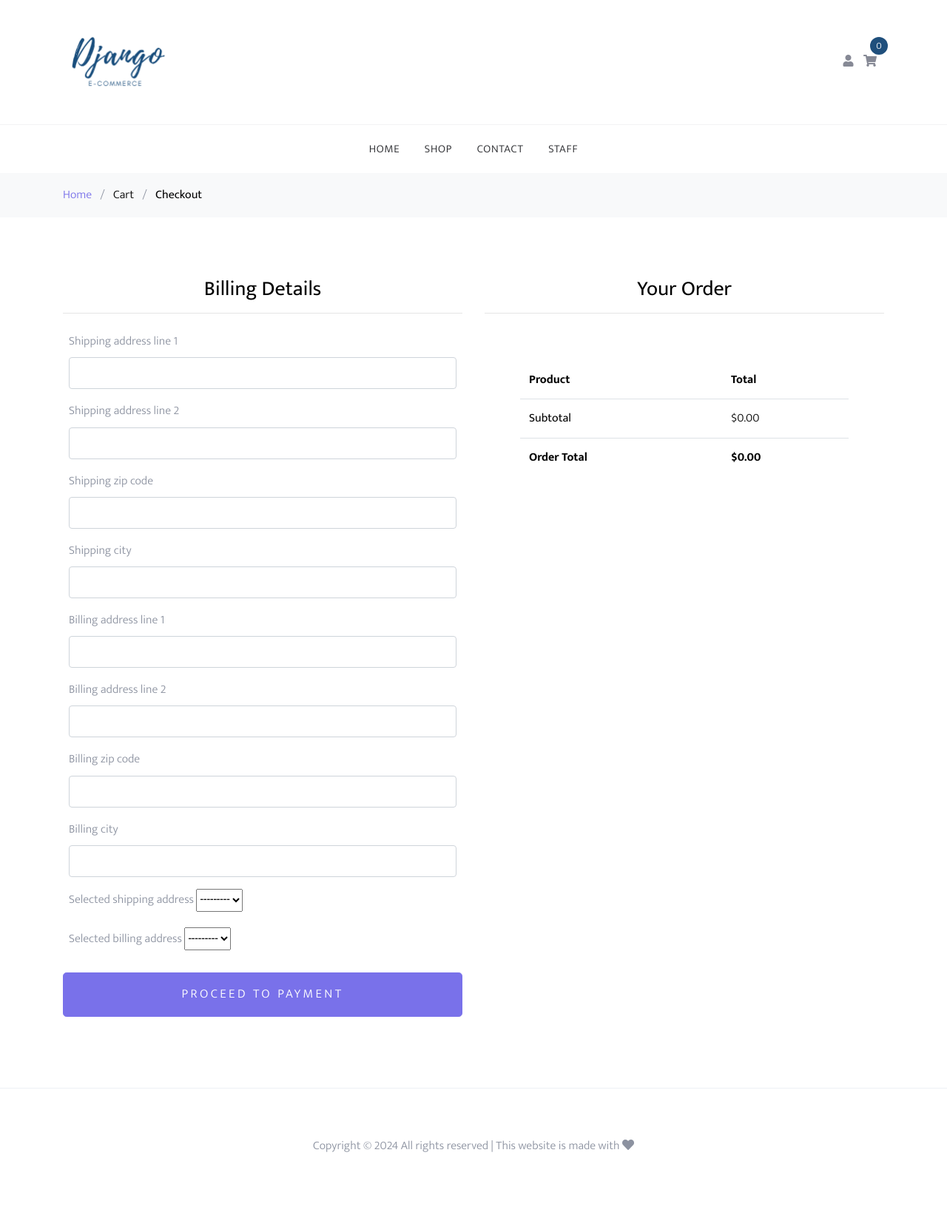
After one commit to mbafadeyi/asa, a Django app: page /cart/checkout/ in a window 1280 px wide. The commit adds this page. Shown: the whole page at 74% size. Run offline with Django 5.2, Linux system fonts and the light colour scheme; the visitor is signed in with stand-in values (Sample User, id 1); data comes from the database, SQL or seed files in the repository; data that the repository does not hold is empty; some libraries are stand-ins or nearby versions.

Commit message:
Checkout

```diff
--- a/cart/forms.py
+++ b/cart/forms.py
@@ -1,6 +1,9 @@
 from django import forms
+from django.contrib.auth import get_user_model
 
-from .models import ColourVariation, OrderItem, Product, SizeVariation
+from .models import Address, ColourVariation, OrderItem, Product, SizeVariation
+
+User = get_user_model()
 
 
 class AddToCartForm(forms.ModelForm):
@@ -18,3 +21,66 @@ class AddToCartForm(forms.ModelForm):
 
         self.fields["colour"].queryset = product.available_colours.all()
         self.fields["size"].queryset = product.available_sizes.all()
+
+
+class AddressForm(forms.Form):
+    shipping_address_line_1 = forms.CharField(required=False)
+    shipping_address_line_2 = forms.CharField(required=False)
+    shipping_zip_code = forms.CharField(required=False)
+    shipping_city = forms.CharField(required=False)
+
+    billing_address_line_1 = forms.CharField(required=False)
+    billing_address_line_2 = forms.CharField(required=False)
+    billing_zip_code = forms.CharField(required=False)
+    billing_city = forms.CharField(required=False)
+
+    selected_shipping_address = forms.ModelChoiceField(
+        Address.objects.none(), required=False
+    )
+    selected_billing_address = forms.ModelChoiceField(
+        Address.objects.none(), required=False
+    )
+
+    def __init__(self, *args, **kwargs):
+        user_id = kwargs.pop("user_id")
+        super().__init__(*args, **kwargs)
+
+        user = User.objects.get(id=user_id)
+
+        shipping_address_qs = Address.objects.filter(
+            user=user,
+            address_type="S",
+        )
+
+        billing_address_qs = Address.objects.filter(
+            user=user,
+            address_type="B",
+        )
+
+        self.fields["selected_shipping_address"].queryset = shipping_address_qs
+        self.fields["selected_billing_address"].queryset = billing_address_qs
+
+    def clean(self):
+        data = self.cleaned_data
+
+        selected_shipping_address = data.get("selected_shipping_address", None)
+        if selected_shipping_address is None:
+            if not data.get("shipping_address_line_1", None):
+                self.add_error("shipping_address_line_1", "Please fill in this field!")
+            if not data.get("shipping_address_line_2", None):
+                self.add_error("shipping_address_line_2", "Please fill in this field!")
+            if not data.get("shipping_zip_code", None):
+                self.add_error("shipping_zip_code", "Please fill in this field!")
+            if not data.get("shipping_city", None):
+                self.add_error("shipping_city", "Please fill in this field!")
+
+        selected_billing_address = data.get("selected_billing_address", None)
+        if selected_billing_address is None:
+            if not data.get("billing_address_line_1", None):
+                self.add_error("billing_address_line_1", "Please fill in this field!")
+            if not data.get("billing_address_line_2", None):
+                self.add_error("billing_address_line_2", "Please fill in this field!")
+            if not data.get("billing_zip_code", None):
+                self.add_error("billing_zip_code", "Please fill in this field!")
+            if not data.get("billing_city", None):
+                self.add_error("billing_city", "Please fill in this field!")
--- a/cart/urls.py
+++ b/cart/urls.py
@@ -22,4 +22,5 @@ urlpatterns = [
         views.RemoveFromCartView.as_view(),
         name="remove-from-cart",
     ),
+    path("checkout/", views.CheckoutView.as_view(), name="checkout"),
 ]
--- a/cart/views.py
+++ b/cart/views.py
@@ -1,8 +1,9 @@
+from django.contrib import messages
 from django.shortcuts import get_object_or_404, redirect, reverse
 from django.views import generic
 
-from .forms import AddToCartForm
-from .models import OrderItem, Product
+from .forms import AddressForm, AddToCartForm
+from .models import Address, OrderItem, Product
 from .utils import get_or_set_order_session
 
 
@@ -88,3 +89,57 @@ class RemoveFromCartView(generic.View):
         order_item = get_object_or_404(OrderItem, id=kwargs["pk"])
         order_item.delete()
         return redirect("cart:summary")
+
+
+class CheckoutView(generic.FormView):
+    template_name = "cart/checkout.html"
+    form_class = AddressForm
+
+    def get_success_url(self):
+        return reverse("home")  # TODO: payment
+
+    def form_valid(self, form):
+        order = get_or_set_order_session(self.request)
+        selected_shipping_address = form.cleaned_data.get("selected_shipping_address")
+        selected_billing_address = form.cleaned_data.get("selected_billing_address")
+
+        if selected_shipping_address:
+            order.shipping_address = selected_shipping_address
+        else:
+            address = Address.objects.create(
+                address_type="S",
+                user=self.request.user,
+                address_line_1=form.cleaned_data["shipping_address_line_1"],
+                address_line_2=form.cleaned_data["shipping_address_line_2"],
+                zip_code=form.cleaned_data["shipping_zip_code"],
+                city=form.cleaned_data["shipping_city"],
+            )
+            order.shipping_address = address
+
+        if selected_billing_address:
+            order.billing_address = selected_billing_address
+        else:
+            address = Address.objects.create(
+                address_type="B",
+                user=self.request.user,
+                address_line_1=form.cleaned_data["billing_address_line_1"],
+                address_line_2=form.cleaned_data["billing_address_line_2"],
+                zip_code=form.cleaned_data["billing_zip_code"],
+                city=form.cleaned_data["billing_city"],
+            )
+            order.billing_address = address
+
+        order.save()
+
+        messages.info(self.request, "You have successfully added your addresses")
+        return super(CheckoutView, self).form_valid(form)
+
+    def get_form_kwargs(self):
+        kwargs = super(CheckoutView, self).get_form_kwargs()
+        kwargs["user_id"] = self.request.user.id
+        return kwargs
+
+    def get_context_data(self, **kwargs):
+        context = super(CheckoutView, self).get_context_data(**kwargs)
+        context["order"] = get_or_set_order_session(self.request)
+        return context
--- a/templates/cart/cart.html
+++ b/templates/cart/cart.html
@@ -127,7 +127,7 @@
 
                         <div class="row">
                             <div class="col-md-12">
-                                <a class="btn btn-primary btn-lg py-3 btn-block" href="#">Proceed to checkout</a>
+                                <a class="btn btn-primary btn-lg py-3 btn-block" href="{% url 'cart:checkout' %}">Proceed to checkout</a>
                             </div>
                         </div>
 
--- /dev/null
+++ b/templates/cart/checkout.html
@@ -0,0 +1,105 @@
+{% extends "base.html" %}
+{% load crispy_forms_tags %}
+
+{% block content %}
+
+
+<div class="bg-light py-3">
+    <div class="container">
+        <div class="row">
+            <div class="col-md-12 mb-0">
+                <a href="{% url 'home' %}">Home</a>
+                <span class="mx-2 mb-0">/</span>
+                <a href="{% url 'cart:summary' %}" class="text-black">Cart</a>
+                <span class="mx-2 mb-0">/</span>
+                <strong class="text-black">Checkout</strong>
+            </div>
+        </div>
+    </div>
+</div>
+
+
+<div class="site-section">
+    <div class="container">
+        {% if not request.user.is_authenticated %}
+        <div class="row mb-5">
+            <div class="col-md-12">
+                <div class="border p-4 rounded" role="alert">
+                    Your are nearly finished with your order.
+                    To finalize your order, please <a href="#">Login</a> or <a href="#">Signup</a>
+                </div>
+                <div class="progress">
+                    <div class="progress-bar" role="progressbar" style="width: 90%;" aria-valuemin="0"
+                        aria-valuemax="100">90% complete</div>
+                </div>
+            </div>
+            {% else %}
+            <form method="POST">
+                {% csrf_token %}
+                <div class="row">
+                    <div class="col-md-6 mb-5 mb-md-0">
+                        <h2 class="h3 mb-3 text-black text-center">Billing Details</h2>
+                        <hr>
+                        <div class="p-2 p-lg-2">
+                            {{ form|crispy }}
+                        </div>
+                        <div class="form-group">
+                            <button type="submit" class="btn btn-primary btn-lg py-3 btn-block">
+                                Proceed to payment
+                            </button>
+                        </div>
+                    </div>
+                    <div class="col-md-6">
+                        <div class="row mb-5">
+                            <div class="col-md-12">
+                                <h2 class="h3 mb-3 text-black text-center">Your Order</h2>
+                                <hr>
+                                <div class="p-3 p-lg-5">
+                                    <table class="table site-block-order-table mb-5">
+                                        <thead>
+                                            <th>Product</th>
+                                            <th>Total</th>
+                                        </thead>
+                                        <tbody>
+                                            {% for item in order.items.all %}
+                                            <tr>
+                                                <td>
+                                                    {{ item.size.name }}, {{ item.colour.name }}, {{ item.prodyuct.title }}
+                                                    <strong class="mx-2">x</strong> {{ item.quantity }}
+                                                </td>
+                                                <td>
+                                                    ${{ item.get_total_item_price }}
+                                                </td>
+                                            </tr>
+                                            {% endfor %}
+                                            <tr>
+                                                <td>
+                                                    <strong>Subtotal</strong>
+                                                </td>
+                                                <td>
+                                                    ${{ order.get_subtotal }}
+                                                </td>
+                                            </tr>
+                                            <tr>
+                                                <td>
+                                                    <strong class="text-black font-weight-bold">Order Total</strong>
+                                                </td>
+                                                <td>
+                                                    <strong class="text-black font-weight-bold">${{ order.get_total }}</strong>
+                                                </td>
+                                            </tr>
+                                        </tbody>
+                                    </table>
+                                </div>
+                            </div>
+                        </div>
+                    </div>
+                </div>
+            </form>
+        </div>
+        {% endif %}
+    </div>
+</div>
+
+
+{% endblock content %}
```
Also changed, not shown: cart/admin.py (+13 -1 lines).
